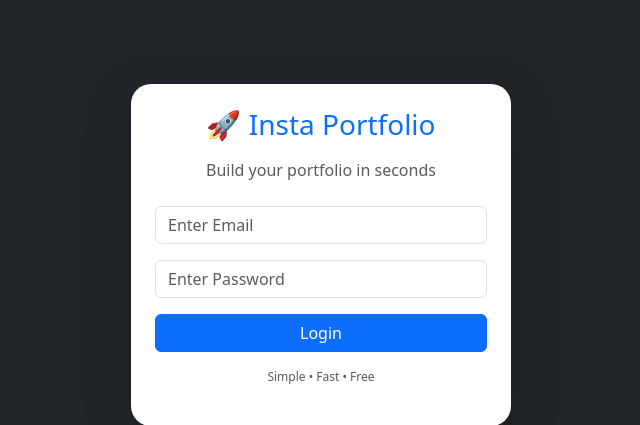
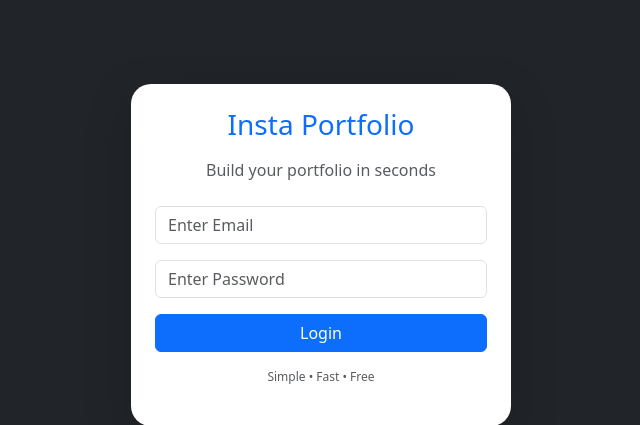
Before and after one commit to manikanta-gurram-ai/portfolio-generator, a Flask app: page / in a window 1280 px wide. Shown: the part 145-570 px from the top of the page, without its empty margins (319-959 px from the left). Run offline with Flask 3, Linux system fonts and the light colour scheme.

Commit message:
Update login.html

```diff
--- a/templates/login.html
+++ b/templates/login.html
@@ -10,7 +10,7 @@
 <div class="card shadow-lg border-0" style="width: 380px; border-radius: 20px;">
 
     <div class="card-body p-4">
-        <h3 class="text-center text-primary mb-3">🚀 Insta Portfolio</h3>
+        <h3 class="text-center text-primary mb-3"> Insta Portfolio</h3>
         <p class="text-center text-muted mb-4">Build your portfolio in seconds</p>
 
         <form method="POST" action="/login">
```
